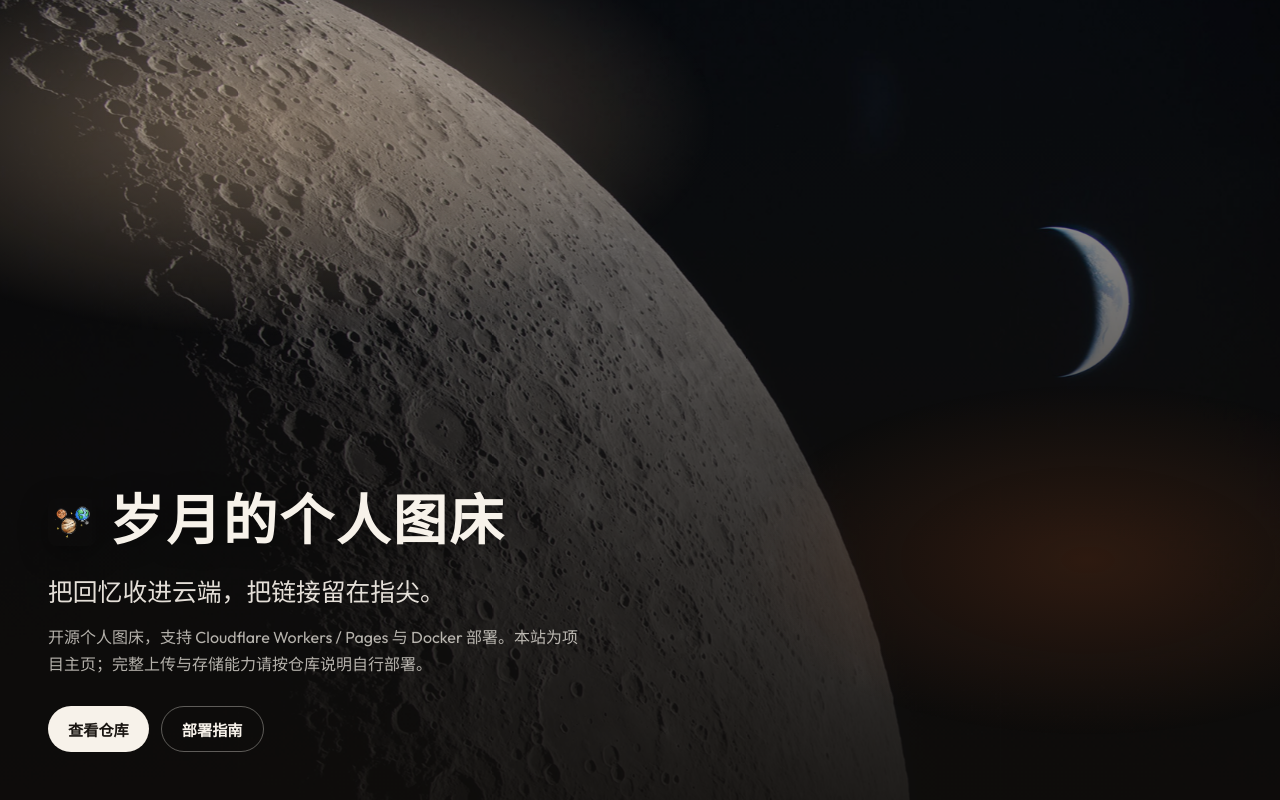
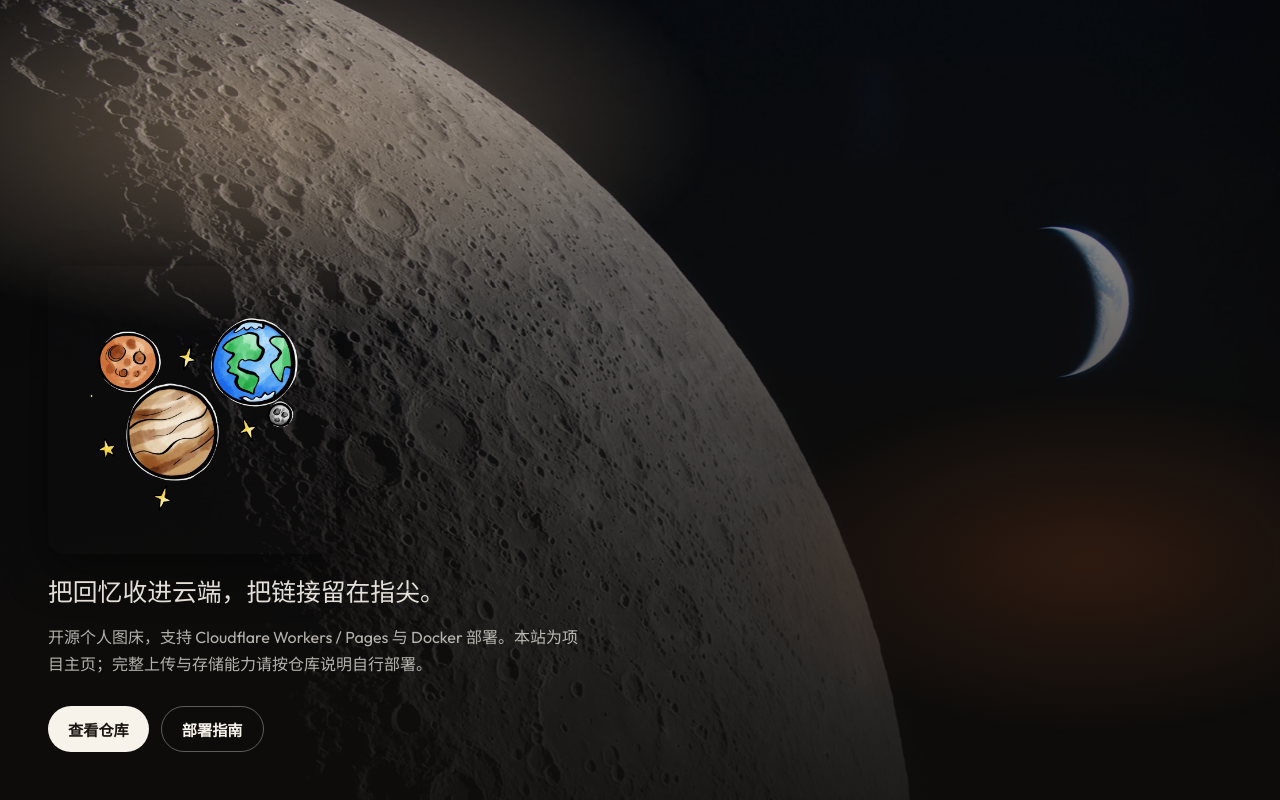
Before and after one commit to agentai2026/sueiyue-Image-hosting, a website: page docs/index.html in a window 1280 px wide. Shown: the top 800 px of the page. Drawn offline with Linux system fonts and the light colour scheme.

Commit message:
Update brand logo across web, docs, and README.

```diff
--- a/docs/index.html
+++ b/docs/index.html
@@ -3,9 +3,13 @@
 <head>
   <meta charset="utf-8" />
   <meta name="viewport" content="width=device-width, initial-scale=1" />
-  <title>岁月的个人图床</title>
-  <meta name="description" content="岁月的个人图床 — 基于 Cloudflare 的现代化个人图床" />
+  <title>岁月图床</title>
+  <meta name="description" content="岁月图床 — 基于 Cloudflare 的现代化个人图床" />
+  <meta property="og:title" content="岁月图床" />
+  <meta property="og:description" content="基于 Cloudflare 的现代化个人图床" />
+  <meta property="og:image" content="./assets/og.png" />
   <link rel="icon" href="./assets/logo.png" />
+  <link rel="apple-touch-icon" href="./assets/logo.png" />
   <link rel="preconnect" href="https://fonts.googleapis.com" />
   <link rel="preconnect" href="https://fonts.gstatic.com" crossorigin />
   <link href="https://fonts.googleapis.com/css2?family=Noto+Serif+SC:wght@500;700&family=Outfit:wght@400;500;600&display=swap" rel="stylesheet" />
@@ -79,27 +83,28 @@
     }
 
     .brand {
-      display: flex;
-      align-items: center;
-      gap: 0.85rem;
       margin-bottom: 1.25rem;
     }
 
     .brand img {
-      width: 3rem;
-      height: 3rem;
-      border-radius: 18%;
-      box-shadow: 0 8px 28px rgba(0, 0, 0, 0.35);
+      display: block;
+      width: min(18rem, 72vw);
+      height: auto;
+      border-radius: 1rem;
+      box-shadow: 0 16px 48px rgba(0, 0, 0, 0.45);
       animation: rise 0.9s 0.08s ease-out both;
     }
 
     .brand-name {
-      font-family: "Noto Serif SC", serif;
-      font-weight: 700;
-      font-size: clamp(2rem, 6vw, 3.4rem);
-      letter-spacing: 0.04em;
-      line-height: 1.15;
-      text-shadow: 0 2px 24px rgba(0, 0, 0, 0.45);
+      position: absolute;
+      width: 1px;
+      height: 1px;
+      padding: 0;
+      margin: -1px;
+      overflow: hidden;
+      clip: rect(0, 0, 0, 0);
+      white-space: nowrap;
+      border: 0;
     }
 
     .headline {
@@ -256,11 +261,11 @@
 </head>
 <body>
   <main>
-    <section class="hero" aria-label="岁月的个人图床">
+    <section class="hero" aria-label="岁月图床">
       <div class="brand-lockup">
         <div class="brand">
-          <img src="./assets/logo.png" alt="" width="48" height="48" />
-          <h1 class="brand-name">岁月的个人图床</h1>
+          <img src="./assets/logo.png" alt="岁月图床" width="420" height="420" />
+          <h1 class="brand-name">岁月图床</h1>
         </div>
         <p class="headline">把回忆收进云端，把链接留在指尖。</p>
         <p class="support">开源个人图床，支持 Cloudflare Workers / Pages 与 Docker 部署。本站为项目主页；完整上传与存储能力请按仓库说明自行部署。</p>
```
Also changed, not shown: deploy/worker/wrangler.toml (+17 -11 lines), frontend-dist/index.html (+1 -1 lines), README.md, docs/assets/brand.png (added), docs/assets/og.png (added), frontend-dist/img/logo.e8dbfa27.png, frontend-dist/static/media/logo-dark.png, frontend-dist/static/media/logo.png.
